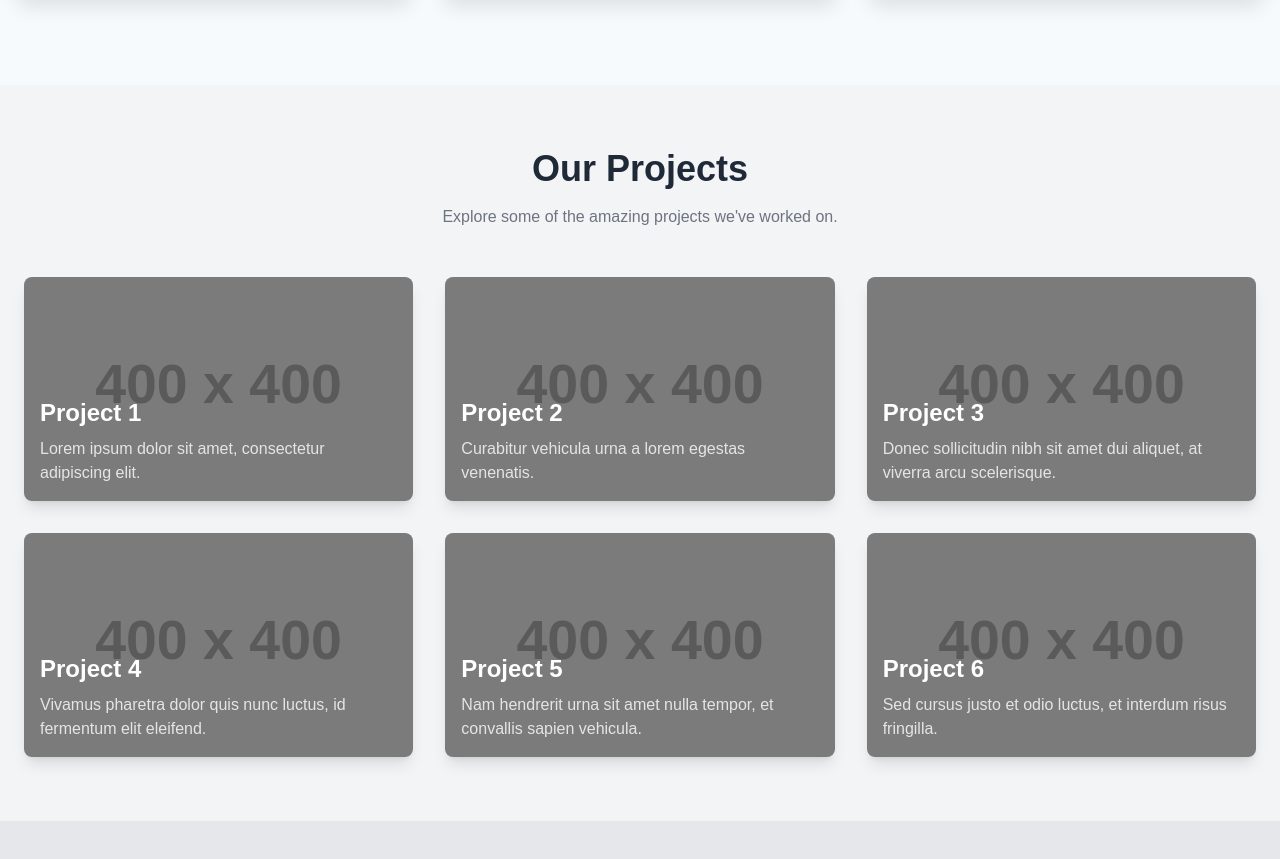
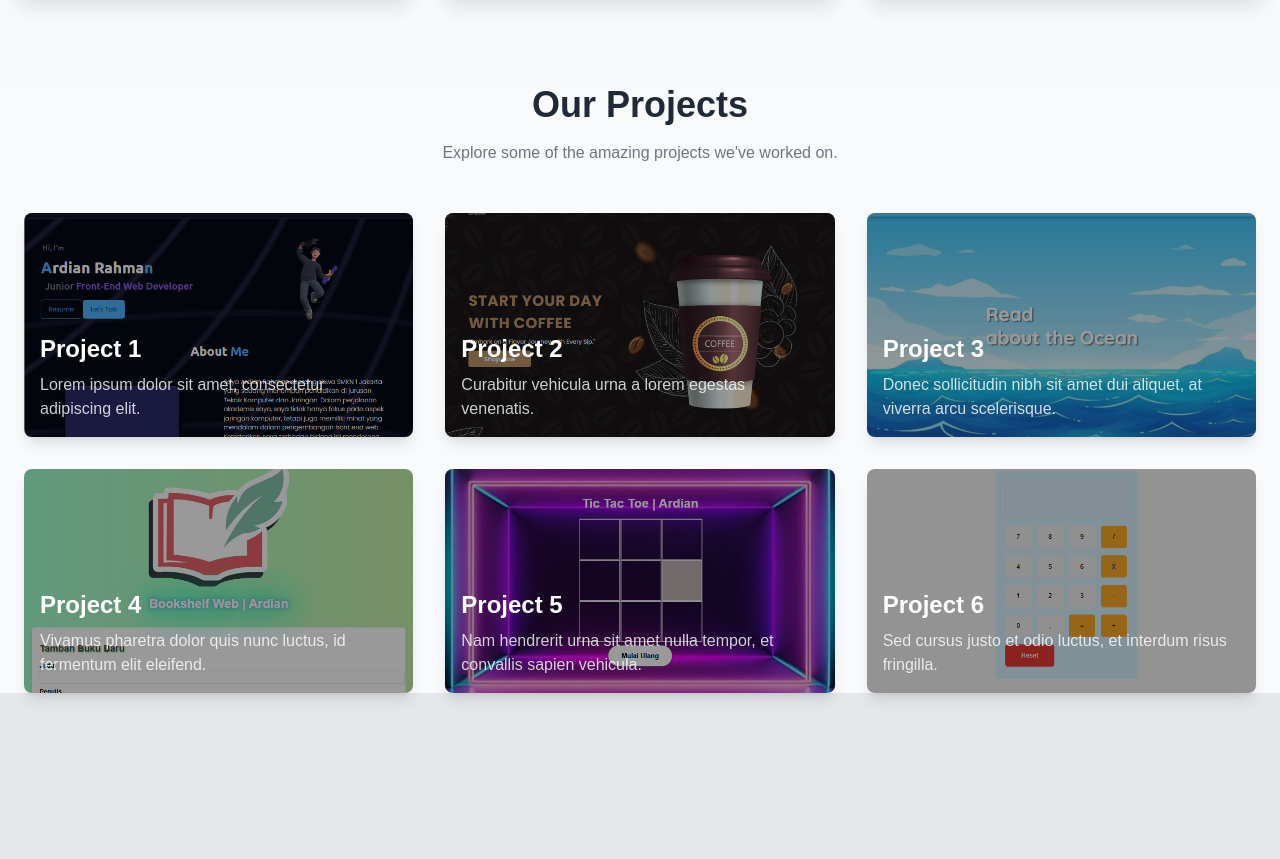
Before and after one commit to ardianrahman405/otwportfolio, a plain HTML site: page index.html in a window 1280 px wide. Shown: the part 1598-2457 px from the top of the page. Drawn offline with nearby package versions, Linux system fonts and the light colour scheme; placeholder pictures from the web are drawn by us.

Commit message:
Add files via upload

```diff
--- a/index.html
+++ b/index.html
@@ -373,7 +373,7 @@
     <!-- Awal Section projects -->
     <!-- Awal Section projects -->
     <!-- Awal Section projects -->
-     <section class="py-16 bg-gray-100">
+    <section class="py-0 bg-gray-50">
         <div class="max-w-6xl mx-auto text-center mb-12">
             <h2 class="text-4xl font-semibold text-gray-800">Our Projects</h2>
             <p class="text-gray-600 mt-4">Explore some of the amazing projects we've worked on.</p>
@@ -381,9 +381,13 @@
 
         <div class="grid grid-cols-1 sm:grid-cols-2 lg:grid-cols-3 gap-8 px-6">
             <!-- Card 1 -->
-    <div class="group relative overflow-hidden rounded-lg shadow-lg bg-white transition duration-300 ease-in-out transform hover:scale-105 hover:shadow-2xl">
-      <img src="https://via.placeholder.com/400" alt="Project 1" class="w-full h-56 object-cover group-hover:opacity-80 transition-opacity duration-300">
-      <div class="absolute inset-0 bg-black bg-opacity-40 group-hover:bg-opacity-60 transition-all duration-300"></div>
+            <div
+                class="group relative overflow-hidden rounded-lg shadow-lg bg-white transition duration-300 ease-in-out transform hover:scale-105 hover:shadow-2xl">
+                <img src="images/projects1.png" alt="Project 1"
+                    class="w-full h-56 object-cover group-hover:opacity-80 transition-opacity duration-300">
+                <div
+                    class="absolute inset-0 bg-black bg-opacity-40 group-hover:bg-opacity-60 transition-all duration-300">
+                </div>
                 <div class="absolute bottom-0 p-4 text-white">
                     <h3 class="text-2xl font-bold">Project 1</h3>
                     <p class="mt-2">Lorem ipsum dolor sit amet, consectetur adipiscing elit.</p>
@@ -391,9 +395,13 @@
             </div>
 
             <!-- Card 2 -->
-    <div class="group relative overflow-hidden rounded-lg shadow-lg bg-white transition duration-300 ease-in-out transform hover:scale-105 hover:shadow-2xl">
-      <img src="https://via.placeholder.com/400" alt="Project 2" class="w-full h-56 object-cover group-hover:opacity-80 transition-opacity duration-300">
-      <div class="absolute inset-0 bg-black bg-opacity-40 group-hover:bg-opacity-60 transition-all duration-300"></div>
+            <div
+                class="group relative overflow-hidden rounded-lg shadow-lg bg-white transition duration-300 ease-in-out transform hover:scale-105 hover:shadow-2xl">
+                <img src="images/projects2.png" alt="Project 2"
+                    class="w-full h-56 object-cover group-hover:opacity-80 transition-opacity duration-300">
+                <div
+                    class="absolute inset-0 bg-black bg-opacity-40 group-hover:bg-opacity-60 transition-all duration-300">
+                </div>
                 <div class="absolute bottom-0 p-4 text-white">
                     <h3 class="text-2xl font-bold">Project 2</h3>
                     <p class="mt-2">Curabitur vehicula urna a lorem egestas venenatis.</p>
@@ -401,9 +409,13 @@
             </div>
 
             <!-- Card 3 -->
-    <div class="group relative overflow-hidden rounded-lg shadow-lg bg-white transition duration-300 ease-in-out transform hover:scale-105 hover:shadow-2xl">
-      <img src="https://via.placeholder.com/400" alt="Project 3" class="w-full h-56 object-cover group-hover:opacity-80 transition-opacity duration-300">
-      <div class="absolute inset-0 bg-black bg-opacity-40 group-hover:bg-opacity-60 transition-all duration-300"></div>
+            <div
+                class="group relative overflow-hidden rounded-lg shadow-lg bg-white transition duration-300 ease-in-out transform hover:scale-105 hover:shadow-2xl">
+                <img src="images/projects3.png" alt="Project 3"
+                    class="w-full h-56 object-cover group-hover:opacity-80 transition-opacity duration-300">
+                <div
+                    class="absolute inset-0 bg-black bg-opacity-40 group-hover:bg-opacity-60 transition-all duration-300">
+                </div>
                 <div class="absolute bottom-0 p-4 text-white">
                     <h3 class="text-2xl font-bold">Project 3</h3>
                     <p class="mt-2">Donec sollicitudin nibh sit amet dui aliquet, at viverra arcu scelerisque.</p>
@@ -411,9 +423,13 @@
             </div>
 
             <!-- Card 4 -->
-    <div class="group relative overflow-hidden rounded-lg shadow-lg bg-white transition duration-300 ease-in-out transform hover:scale-105 hover:shadow-2xl">
-      <img src="https://via.placeholder.com/400" alt="Project 4" class="w-full h-56 object-cover group-hover:opacity-80 transition-opacity duration-300">
-      <div class="absolute inset-0 bg-black bg-opacity-40 group-hover:bg-opacity-60 transition-all duration-300"></div>
+            <div
+                class="group relative overflow-hidden rounded-lg shadow-lg bg-white transition duration-300 ease-in-out transform hover:scale-105 hover:shadow-2xl">
+                <img src="images/projects4.png" alt="Project 4"
+                    class="w-full h-56 object-cover group-hover:opacity-80 transition-opacity duration-300">
+                <div
+                    class="absolute inset-0 bg-black bg-opacity-40 group-hover:bg-opacity-60 transition-all duration-300">
+                </div>
                 <div class="absolute bottom-0 p-4 text-white">
                     <h3 class="text-2xl font-bold">Project 4</h3>
                     <p class="mt-2">Vivamus pharetra dolor quis nunc luctus, id fermentum elit eleifend.</p>
@@ -421,9 +437,13 @@
             </div>
 
             <!-- Card 5 -->
-    <div class="group relative overflow-hidden rounded-lg shadow-lg bg-white transition duration-300 ease-in-out transform hover:scale-105 hover:shadow-2xl">
-      <img src="https://via.placeholder.com/400" alt="Project 5" class="w-full h-56 object-cover group-hover:opacity-80 transition-opacity duration-300">
-      <div class="absolute inset-0 bg-black bg-opacity-40 group-hover:bg-opacity-60 transition-all duration-300"></div>
+            <div
+                class="group relative overflow-hidden rounded-lg shadow-lg bg-white transition duration-300 ease-in-out transform hover:scale-105 hover:shadow-2xl">
+                <img src="images/projects5.png" alt="Project 5"
+                    class="w-full h-56 object-cover group-hover:opacity-80 transition-opacity duration-300">
+                <div
+                    class="absolute inset-0 bg-black bg-opacity-40 group-hover:bg-opacity-60 transition-all duration-300">
+                </div>
                 <div class="absolute bottom-0 p-4 text-white">
                     <h3 class="text-2xl font-bold">Project 5</h3>
                     <p class="mt-2">Nam hendrerit urna sit amet nulla tempor, et convallis sapien vehicula.</p>
@@ -431,9 +451,13 @@
             </div>
 
             <!-- Card 6 -->
-    <div class="group relative overflow-hidden rounded-lg shadow-lg bg-white transition duration-300 ease-in-out transform hover:scale-105 hover:shadow-2xl">
-      <img src="https://via.placeholder.com/400" alt="Project 6" class="w-full h-56 object-cover group-hover:opacity-80 transition-opacity duration-300">
-      <div class="absolute inset-0 bg-black bg-opacity-40 group-hover:bg-opacity-60 transition-all duration-300"></div>
+            <div
+                class="group relative overflow-hidden rounded-lg shadow-lg bg-white transition duration-300 ease-in-out transform hover:scale-105 hover:shadow-2xl">
+                <img src="images/projects6.png" alt="Project 6"
+                    class="w-full h-56 object-cover group-hover:opacity-80 transition-opacity duration-300">
+                <div
+                    class="absolute inset-0 bg-black bg-opacity-40 group-hover:bg-opacity-60 transition-all duration-300">
+                </div>
                 <div class="absolute bottom-0 p-4 text-white">
                     <h3 class="text-2xl font-bold">Project 6</h3>
                     <p class="mt-2">Sed cursus justo et odio luctus, et interdum risus fringilla.</p>
```
Lines whose indentation alone changed are shown as unchanged.
